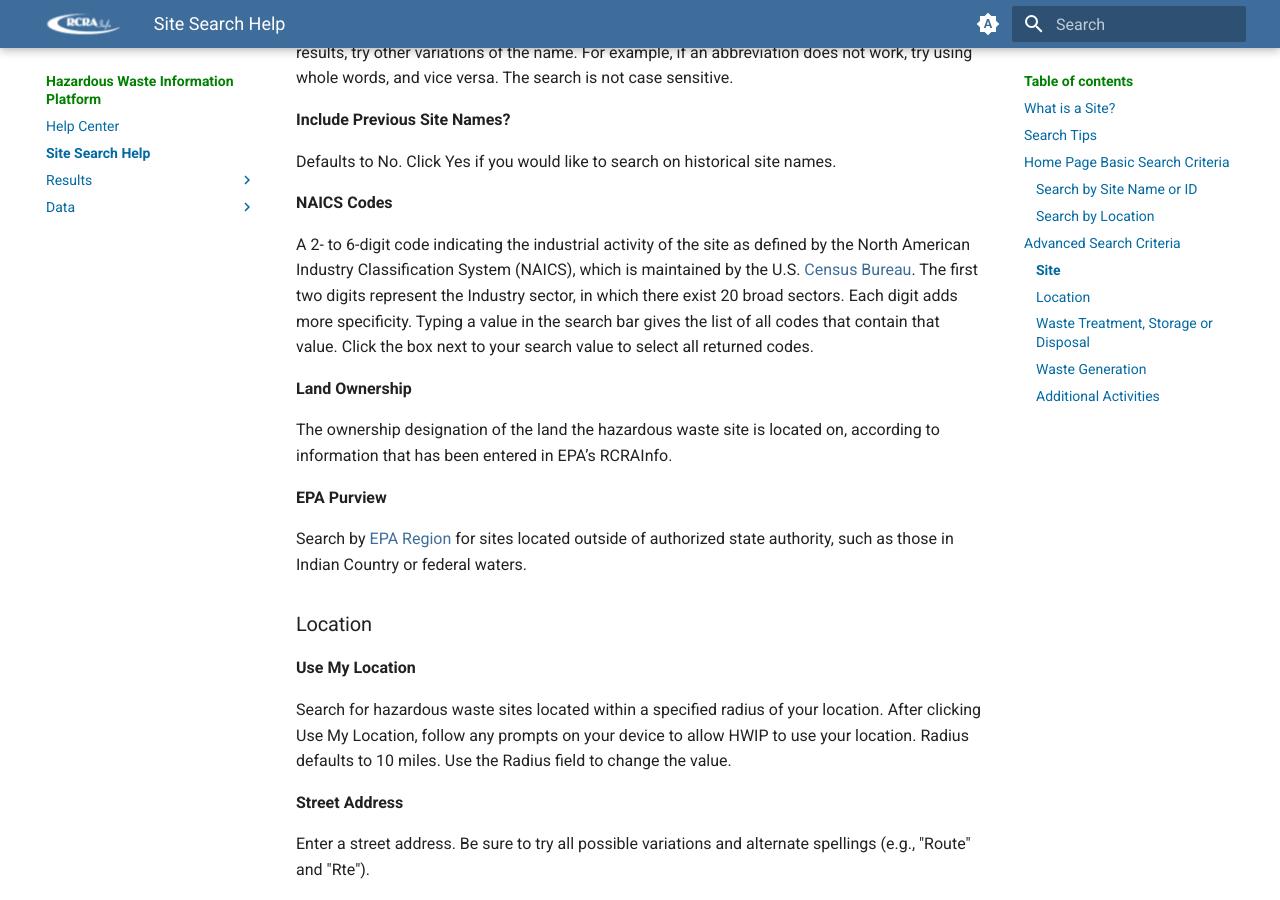
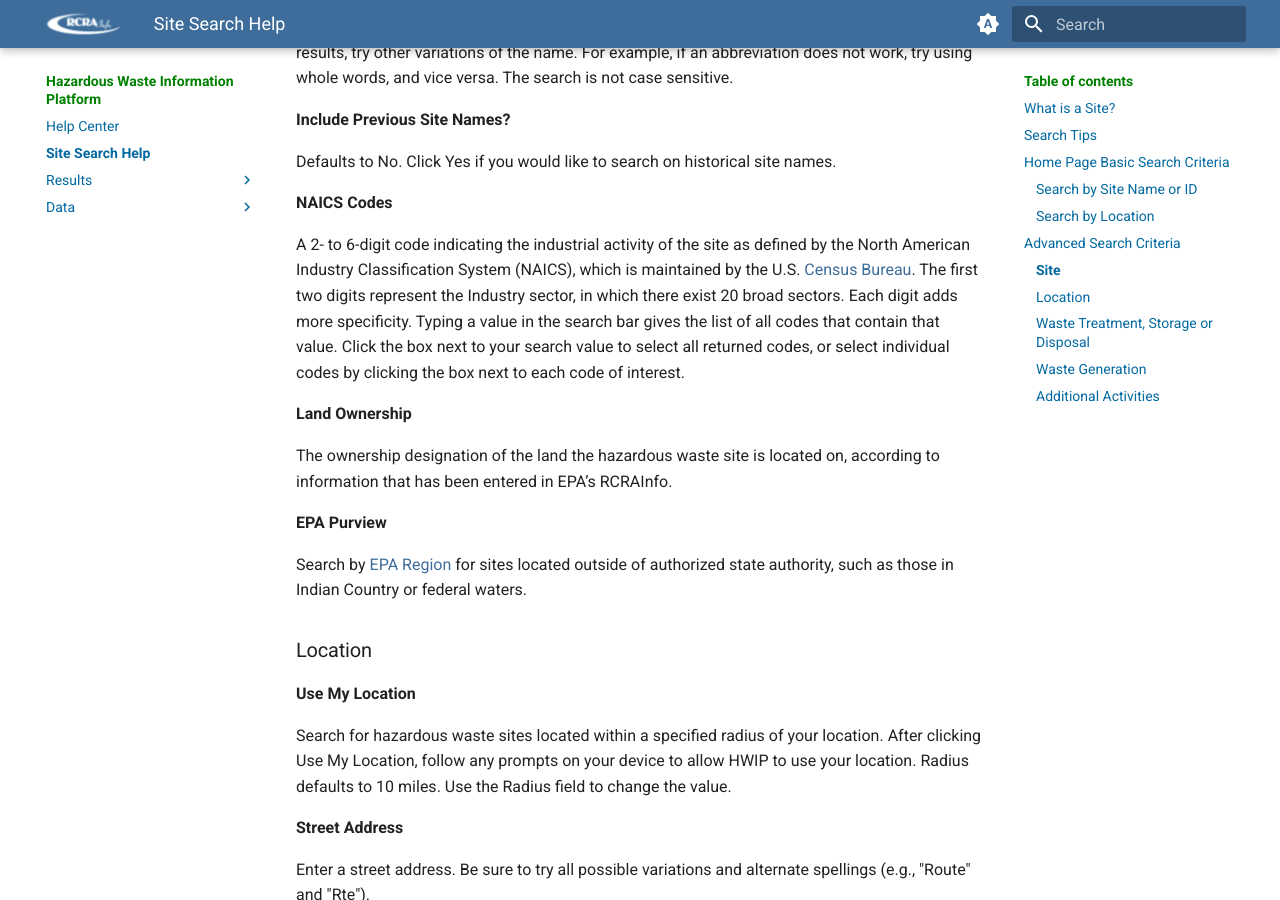
Before and after one commit to furrlori-oss/hwip, an MkDocs documentation site: the page built from docs/search-help.md, in a window 1280 px wide and 900 px high, scrolled down 1536 px. Built offline with MkDocs 1.6.1 and Material for MkDocs 9.7.7, drawn with Linux system fonts in a browser that asks for light colours.

Commit message:
Update search-help.md

```diff
--- a/docs/search-help.md
+++ b/docs/search-help.md
@@ -38,7 +38,7 @@ Defaults to No. Click Yes if you would like to search on historical site names.
 
 **NAICS Codes**
 
-A 2- to 6-digit code indicating the industrial activity of the site as defined by the North American Industry Classification System (NAICS), which is maintained by the U.S. [Census Bureau](https://www.census.gov/naics/). The first two digits represent the Industry sector, in which there exist 20 broad sectors. Each digit adds more specificity. Typing a value in the search bar gives the list of all codes that contain that value. Click the box next to your search value to select all returned codes.
+A 2- to 6-digit code indicating the industrial activity of the site as defined by the North American Industry Classification System (NAICS), which is maintained by the U.S. [Census Bureau](https://www.census.gov/naics/). The first two digits represent the Industry sector, in which there exist 20 broad sectors. Each digit adds more specificity. Typing a value in the search bar gives the list of all codes that contain that value. Click the box next to your search value to select all returned codes, or select individual codes by clicking the box next to each code of interest.
 
 **Land Ownership**
 
```
